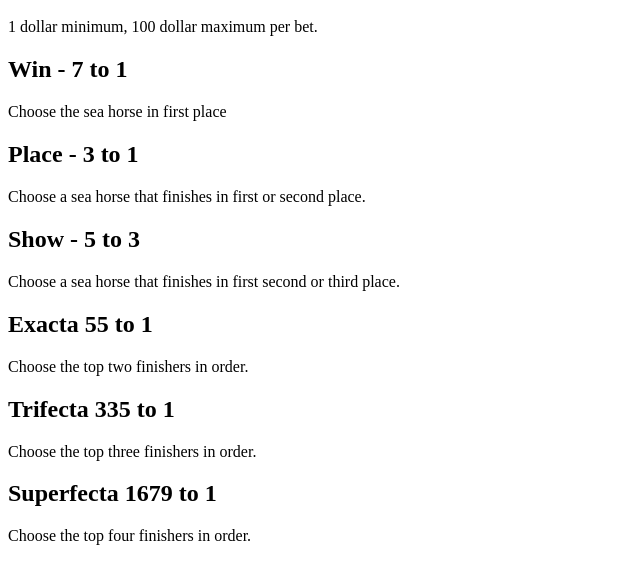
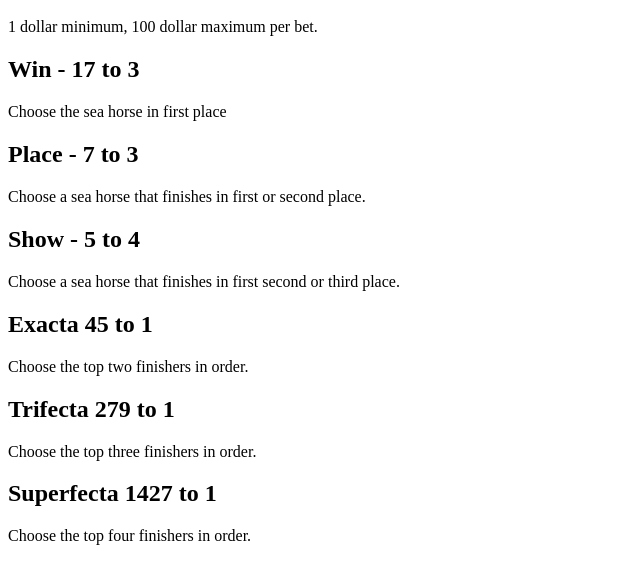
Before and after one commit to lilinatrix/SeaHorseRaces, a plain HTML site: page index.html in a window 1280 px wide. Shown: the part 48-632 px from the top of the page, without its empty margins (0-640 px from the left). Drawn offline with Linux system fonts and the light colour scheme.

Commit message:
Fixed odds.

```diff
--- a/index.html
+++ b/index.html
@@ -1,14 +1,14 @@
 <h1>Sea Horse Bets</h1>
 1 dollar minimum, 100 dollar maximum per bet.
-<h2>Win - 7 to 1</h2>
+<h2>Win - 17 to 3</h2>
 Choose the sea horse in first place
-<h2>Place - 3 to 1</h2>
+<h2>Place - 7 to 3</h2>
 Choose a sea horse that finishes in first or second place.
-<h2>Show - 5 to 3</h2>
+<h2>Show - 5 to 4</h2>
 Choose a sea horse that finishes in first second or third place.
-<h2>Exacta 55 to 1</h2>
+<h2>Exacta 45 to 1</h2>
 Choose the top two finishers in order.
-<h2>Trifecta 335 to 1</h2>
+<h2>Trifecta 279 to 1</h2>
 Choose the top three finishers in order.
-<h2>Superfecta 1679 to 1</h2>
+<h2>Superfecta 1427 to 1</h2>
 Choose the top four finishers in order.
```
